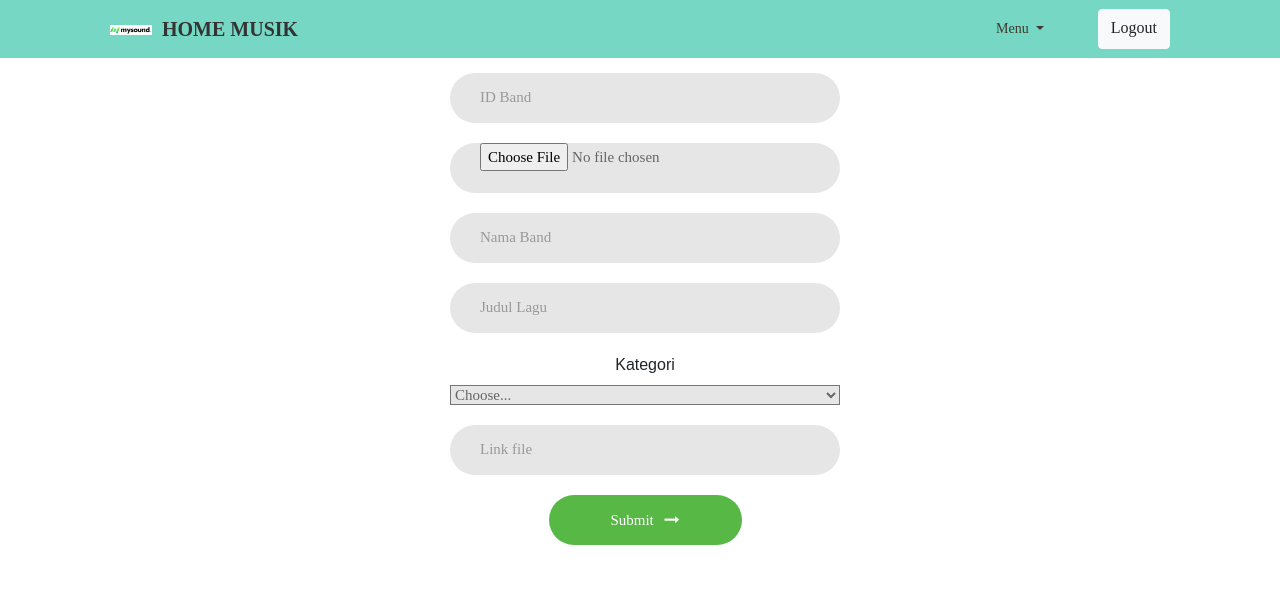
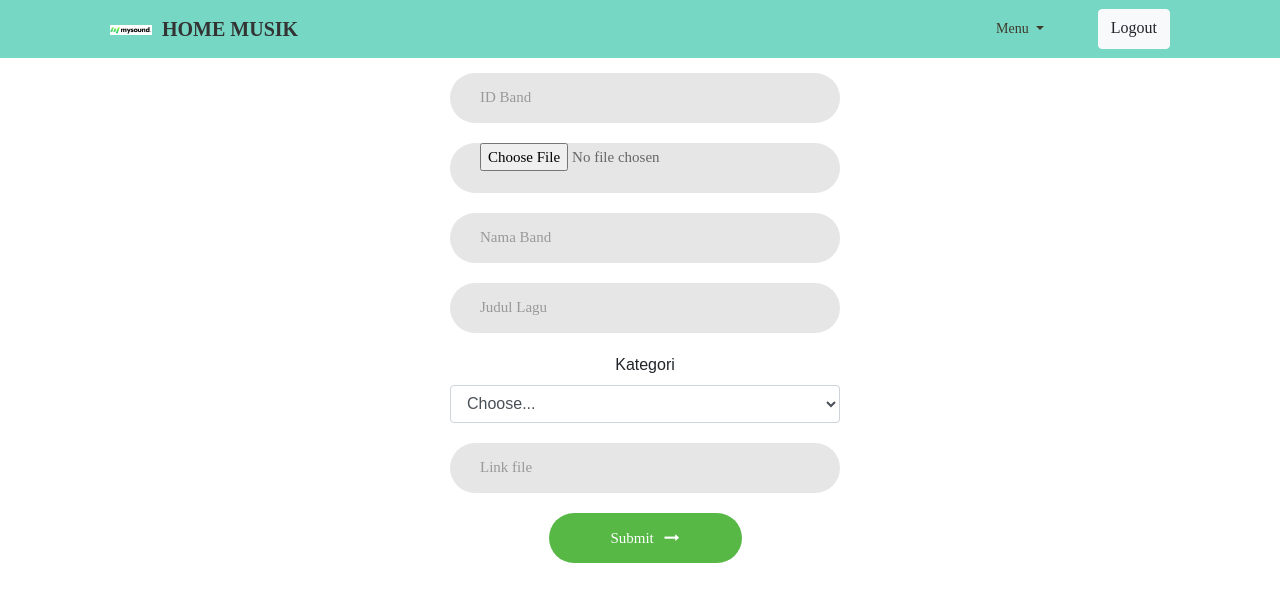
Before and after one commit to FachriezalNugraha/musikku2, a PHP site: page /edit.php?id=1 in a window 1280 px wide. Shown: the top 602 px of the page. Run offline with PHP 8.4, Linux system fonts and the light colour scheme; the visitor is signed in with stand-in values (Sample User, id 1); data that the repository does not hold is empty; some web fonts are replaced.

Commit message:
update update14

```diff
--- a/edit.php
+++ b/edit.php
@@ -81,7 +81,7 @@ if(empty($_SESSION['username']))
 
         <div class="wrap-input1 validate-input" data-validate = "Kategori lagu is required">
           <label for="kategori">Kategori</label>
-          <select class="input1" id="kategori" class="form-control" name="kategori"  value="<?php echo $data['kategori']; ?>">
+          <select id="kategori" class="form-control" name="kategori"  value="<?php echo $data['kategori']; ?>">
             <option selected>Choose...</option>
             <option value="Lagu Indonesia"> Lagu Indonesia </option>
             <option value="Lagu Luar"> Lagu Luar </option>
```
